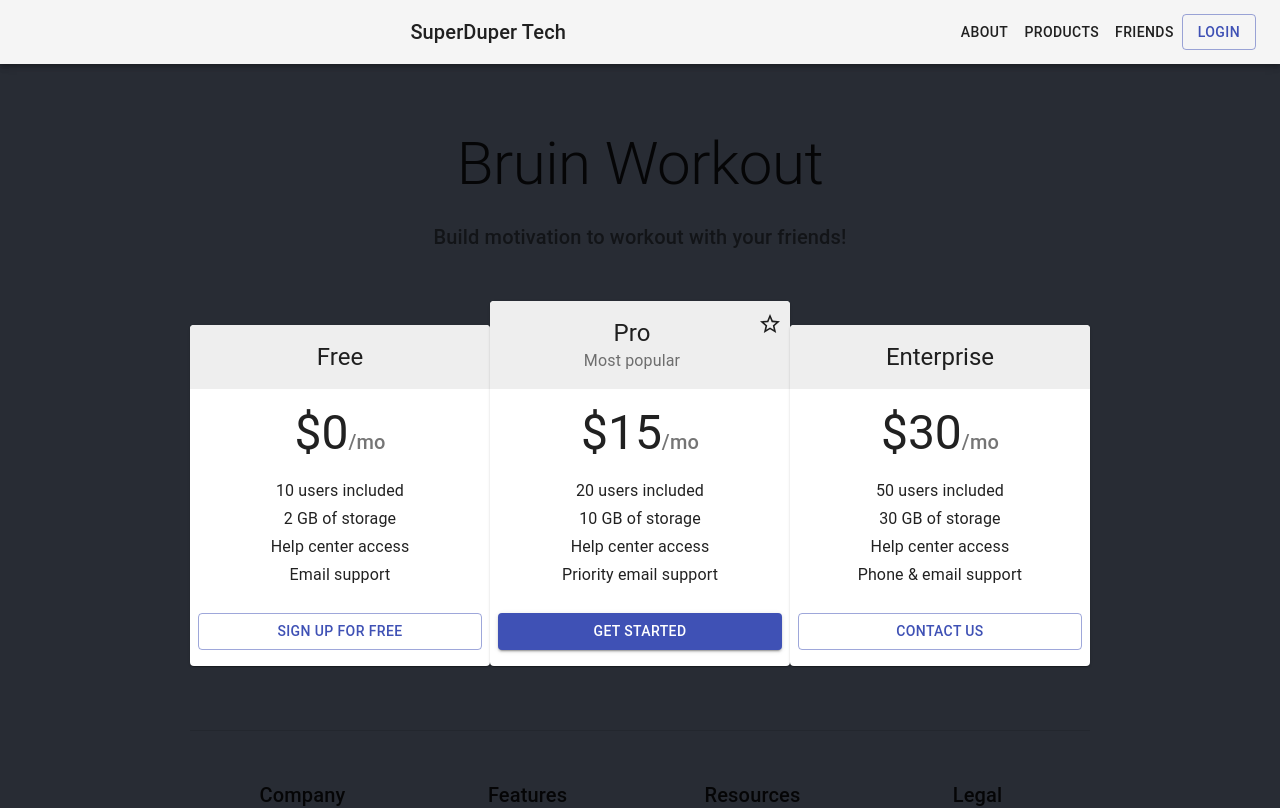
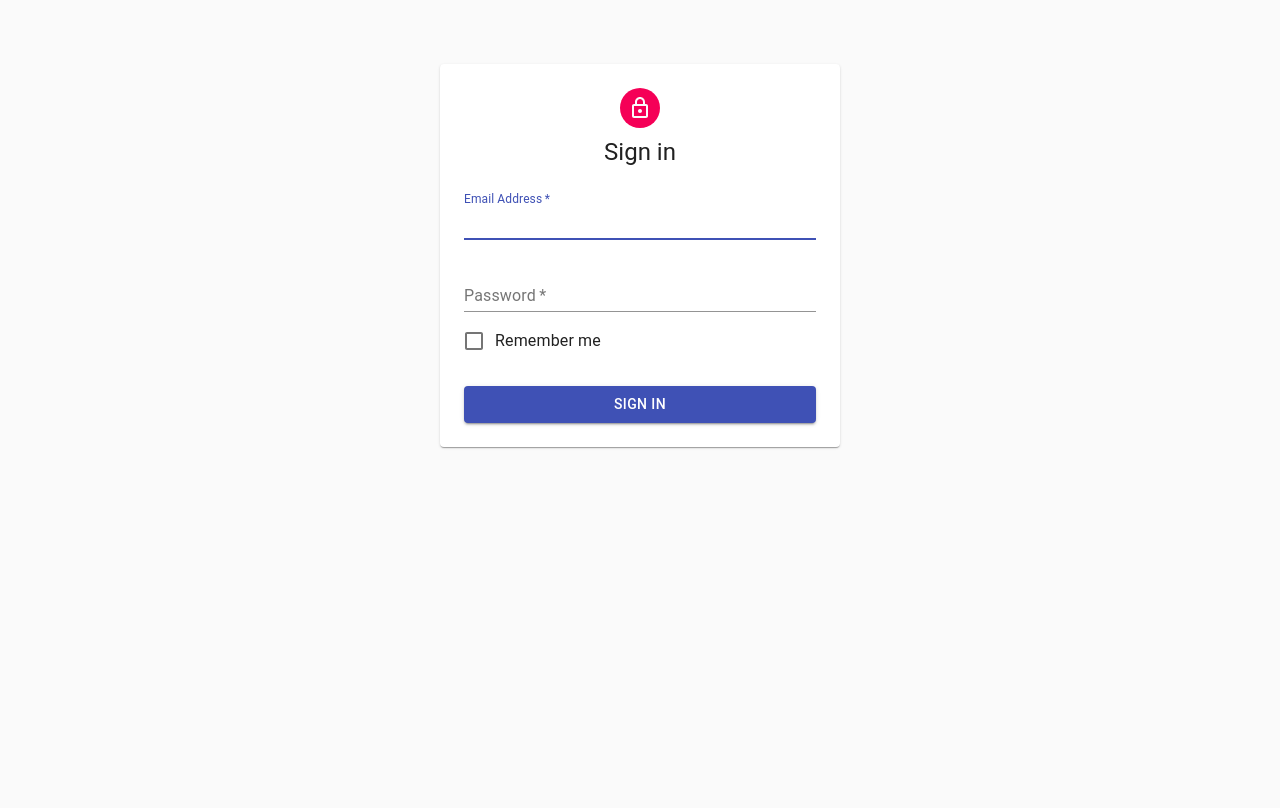
Before and after one commit to kaylynphan/hoth-9, a React (Create React App) app: page /signin in a window 1280 px wide. Shown: the top 808 px of the page. Built offline with nearby package versions, Linux system fonts and the light colour scheme.

Commit message:
signin and home routing

```diff
--- a/package.json
+++ b/package.json
@@ -12,6 +12,7 @@
     "classnames": "^2.3.1",
     "react": "^17.0.2",
     "react-dom": "^17.0.2",
+    "react-router-dom": "^6.2.1",
     "react-scripts": "5.0.0",
     "web-vitals": "^2.1.4"
   },
--- a/src/App.js
+++ b/src/App.js
@@ -1,14 +1,19 @@
 import logo from './logo.svg';
 import './App.css';
 import Home from './Home.js';
+import SignIn from './SignIn';
+import PrivateRoute from './PrivateRoute';
+import { Route, Routes } from 'react-router-dom';
 
 function App() {
   return (
-    <div className="App">
-      <header className="App-header">
-        <Home />
-      </header>
-    </div>
+
+      <Routes>
+        <Route path='/' element={<PrivateRoute />} />
+        <Route path='/home' element={<Home />} />
+        <Route path='/signin' element={<SignIn />} />
+      </Routes>
+
   );
 }
 
--- /dev/null
+++ b/src/PrivateRoute.js
@@ -0,0 +1,10 @@
+import React from 'react';
+import { Navigate } from 'react-router-dom';
+
+function PrivateRoute(props) {
+    // If authorized, return an outlet that will render child elements
+    // If not, return element that will navigate to login page
+    // -Daniel Shim
+    return props.signedIn ? <Navigate to="/home" /> : <Navigate to="/signin" />;
+}
+export default PrivateRoute;
--- a/src/SignIn.js
+++ b/src/SignIn.js
@@ -12,6 +12,7 @@ import LockOutlinedIcon from '@material-ui/icons/LockOutlined';
 import Paper from '@material-ui/core/Paper';
 import Typography from '@material-ui/core/Typography';
 import withStyles from '@material-ui/core/styles/withStyles';
+import {useNavigate} from "react-router-dom";
 
 const styles = theme => ({
   main: {
@@ -48,6 +49,20 @@ const styles = theme => ({
 function SignIn(props) {
   const { classes } = props;
 
+  let navigate = useNavigate();
+  async function goToSignIn() {
+    navigate("/signin");
+  }
+
+  async function goToHome() {
+    navigate("/home");
+  }
+
+  function submitForm() {
+    goToHome();
+  }
+
+
   return (
     <main className={classes.main}>
       <CssBaseline />
@@ -77,6 +92,7 @@ function SignIn(props) {
             variant="contained"
             color="primary"
             className={classes.submit}
+            onClick={submitForm}
           >
             Sign in
           </Button>
--- a/src/index.js
+++ b/src/index.js
@@ -2,12 +2,15 @@ import React from 'react';
 import ReactDOM from 'react-dom';
 import './index.css';
 import App from './App';
+import { BrowserRouter } from "react-router-dom";
 import reportWebVitals from './reportWebVitals';
 
 ReactDOM.render(
-  <React.StrictMode>
-    <App />
-  </React.StrictMode>,
+  <BrowserRouter>
+    <React.StrictMode>
+      <App />
+    </React.StrictMode>
+  </BrowserRouter>,
   document.getElementById('root')
 );
 
```
Also changed, not shown: 2 other files (tests, documents, lock files or other folders).
